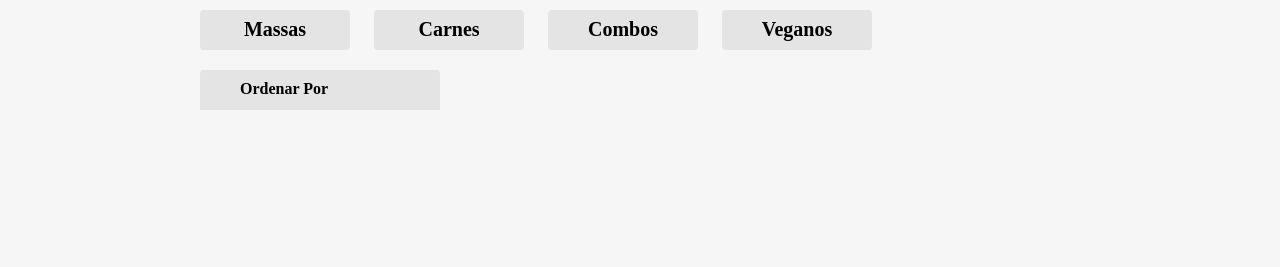
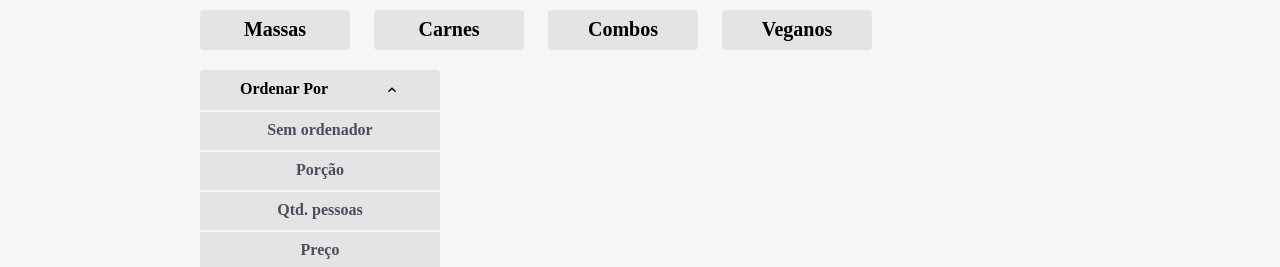
Before and after one commit to Henrique1204/aluroni, a React (Create React App) app: page / in a window 1280 px wide. Both pictures are taken after a click on the button "Ordenar Por". Shown: the part 644-911 px from the top of the page. Before the commit the page ends 834 px from the top, so only its background shows below. Built offline with nearby package versions, Linux system fonts and the light colour scheme; a web font is replaced by a local one.

Commit message:
Implementar funcionalidade do ordenador

```diff
--- a/src/pages/Cardapio/Ordenador/Ordenador.module.scss
+++ b/src/pages/Cardapio/Ordenador/Ordenador.module.scss
@@ -18,6 +18,7 @@
   justify-content: space-between;
 
   position: relative;
+  cursor: pointer;
 
   &--ativo {
     color: white;
--- a/src/pages/Cardapio/Ordenador/index.tsx
+++ b/src/pages/Cardapio/Ordenador/index.tsx
@@ -1,16 +1,50 @@
 import React from "react";
+import classNames from "classnames";
+import { MdKeyboardArrowUp, MdKeyboardArrowDown } from "react-icons/md";
 
 import Styles from "./Ordenador.module.scss";
 import ordenadores from "./ordenadores.json";
 
-const Ordernador: React.FC = () => {
+interface IOrdenadorProps {
+  value?: string;
+  onChange: React.Dispatch<React.SetStateAction<string>>;
+}
+
+const Ordernador: React.FC<IOrdenadorProps> = ({ value, onChange }) => {
+  const [aberto, setAberto] = React.useState<boolean>(false);
+
+  const nomeSelecionado = React.useMemo(
+    () => ordenadores.find((item) => item.value === value)?.nome || "",
+    [value]
+  );
+
+  const toggleAberto = () => setAberto((prevState) => !prevState);
+
   return (
-    <button className={Styles.ordenador}>
-      <span>Ordenar Por</span>
+    <button
+      className={classNames({
+        [Styles.ordenador]: true,
+        [Styles["ordenador--ativo"]]: value !== "",
+      })}
+      onClick={toggleAberto}
+      onBlur={() => setAberto(false)}
+    >
+      <span>{value ? nomeSelecionado : "Ordenar Por"}</span>
 
-      <div className={Styles.ordenador__options}>
+      {aberto ? <MdKeyboardArrowUp /> : <MdKeyboardArrowDown />}
+
+      <div
+        className={classNames({
+          [Styles.ordenador__options]: true,
+          [Styles["ordenador__options--ativo"]]: aberto,
+        })}
+      >
         {ordenadores.map((ordenador) => (
-          <div key={ordenador.value} className={Styles.ordenador__option}>
+          <div
+            key={ordenador.value}
+            className={Styles.ordenador__option}
+            onClick={() => onChange(ordenador.value)}
+          >
             {ordenador.nome}
           </div>
         ))}
--- a/src/pages/Cardapio/Ordenador/ordenadores.json
+++ b/src/pages/Cardapio/Ordenador/ordenadores.json
@@ -1,6 +1,6 @@
 [
   {
-    "nome": "",
+    "nome": "Sem ordenador",
     "value": ""
   },
   {
--- a/src/pages/Cardapio/index.tsx
+++ b/src/pages/Cardapio/index.tsx
@@ -11,6 +11,8 @@ import Ordernador from "./Ordenador";
 const Cardapio: React.FC = () => {
   const [busca, setBusca] = React.useState<string>("");
   const [filtro, setFiltro] = React.useState<number | null>(null);
+
+  const [ordenador, setOrdenador] = React.useState<string>("");
 
   return (
     <main>
@@ -30,7 +32,7 @@ const Cardapio: React.FC = () => {
         <div className={Styles.cardapio__filtros}>
           <Filtros filtro={filtro} setFiltro={setFiltro} />
 
-          <Ordernador />
+          <Ordernador value={ordenador} onChange={setOrdenador} />
         </div>
       </section>
     </main>
```
